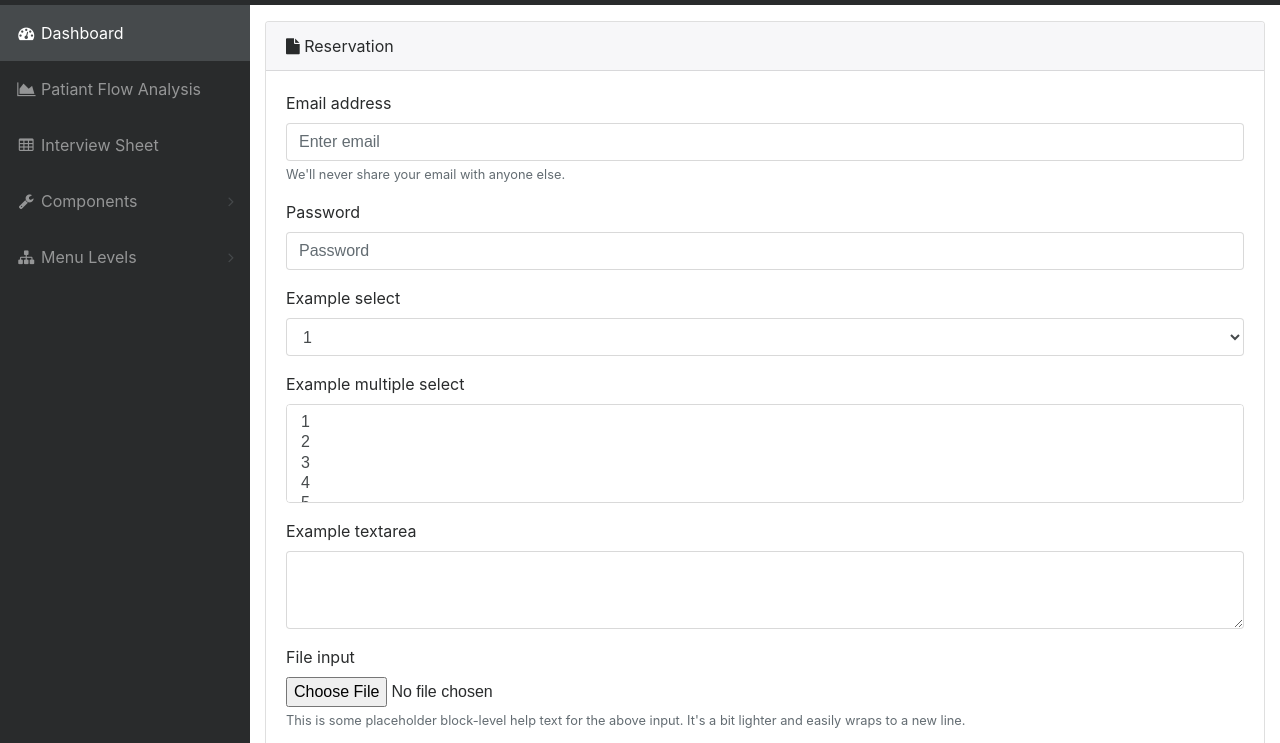
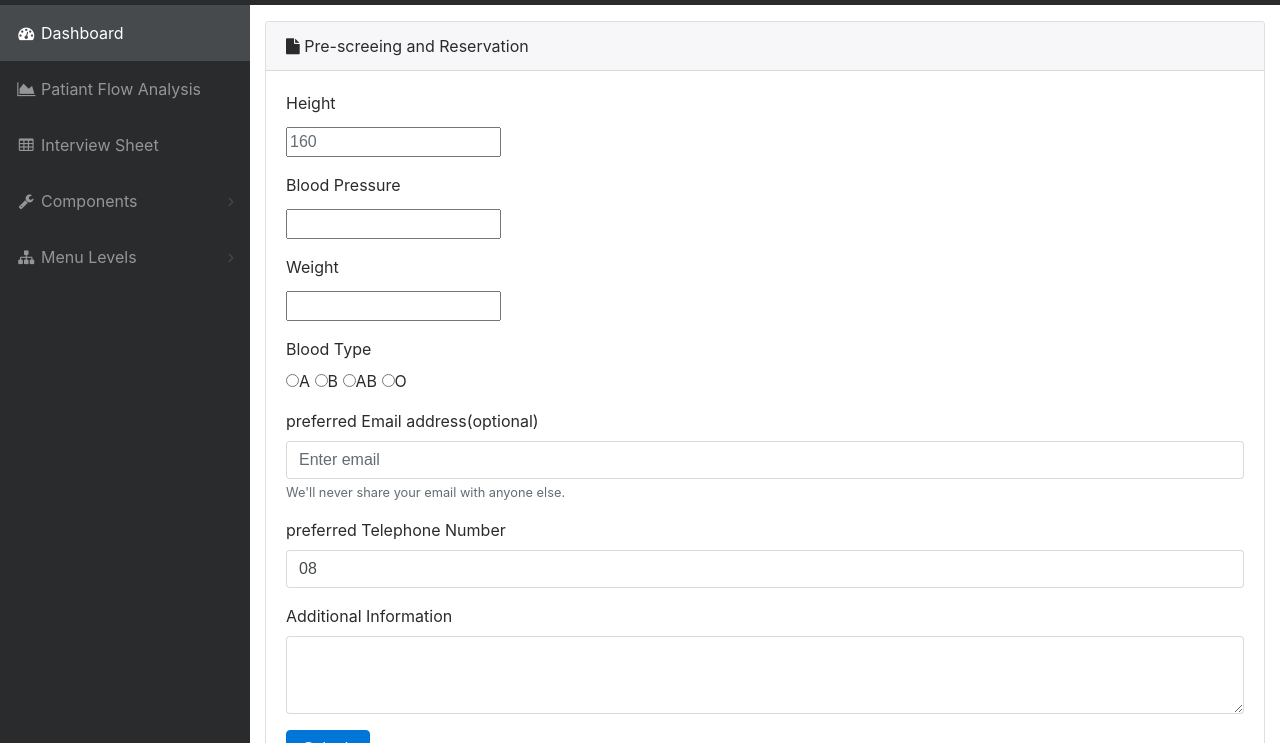
Before and after one commit to nose004/mhor-dwoun, a website with bundled scripts: page p-index.html in a window 1280 px wide. Shown: the part 51-794 px from the top of the page. Built offline with nearby package versions, Linux system fonts and the light colour scheme.

Commit message:
edit myaccount

```diff
--- a/p-index.html
+++ b/p-index.html
@@ -234,16 +234,40 @@
             <div class="card mb-3">
                 <div class="card-header">
                     <i class="fa fa-file"></i>
-                    Reservation
+                    Pre-screeing and Reservation
                 </div>
                 <div class="card-block">
                   <form>
                     <div class="form-group">
-                      <label for="exampleInputEmail1">Email address</label>
+                      <label>Height</label>
+                      <input type='number' id='height' class='form-text text-muted' value = '160'></input>
+                    </div>
+                    <div class="form-group">
+                      <label>Blood Pressure</label>
+                      <input type='number' class='form-text text-mute' id='blood pressure' required></input>
+                    </div>
+                    <div class='form-group'>
+                      <label>Weight</label>
+                      <input type='number' class='form-text text-muted' id='weight' required></input>
+                    </div>
+                    <div class='form-group'>
+                      <label>Blood Type</label> <br>
+                      <input type='radio' id = 'Blood type' value='A'>A</input>
+                      <input type='radio' id = 'Blood type' value='B'>B</input>
+                      <input type='radio' id = 'Blood type' value='AB'>AB</input>
+                      <input type='radio' id = 'Blood type' value='O'>O</input>
+
+                    </div>
+                    <div class="form-group">
+                      <label for="exampleInputEmail1">preferred Email address(optional)</label>
                       <input type="email" class="form-control" id="exampleInputEmail1" aria-describedby="emailHelp" placeholder="Enter email">
                       <small id="emailHelp" class="form-text text-muted">We'll never share your email with anyone else.</small>
                     </div>
                     <div class="form-group">
+                      <label>preferred Telephone Number</label>
+                      <input type='tel' id='tel' value='08' class='form-control' required />
+                    </div>
+                    <!--<div class="form-group">
                       <label for="exampleInputPassword1">Password</label>
                       <input type="password" class="form-control" id="exampleInputPassword1" placeholder="Password">
                     </div>
@@ -266,12 +290,12 @@
                         <option>4</option>
                         <option>5</option>
                       </select>
+                    </div>-->
+                    <div class="form-group">
+                      <label for="additional information">Additional Information</label>
+                      <textarea class="form-control" id="additional information" rows="3"></textarea>
                     </div>
-                    <div class="form-group">
-                      <label for="exampleTextarea">Example textarea</label>
-                      <textarea class="form-control" id="exampleTextarea" rows="3"></textarea>
-                    </div>
-                    <div class="form-group">
+                    <!--<div class="form-group">
                       <label for="exampleInputFile">File input</label>
                       <input type="file" class="form-control-file" id="exampleInputFile" aria-describedby="fileHelp">
                       <small id="fileHelp" class="form-text text-muted">This is some placeholder block-level help text for the above input. It's a bit lighter and easily wraps to a new line.</small>
@@ -302,7 +326,7 @@
                         <input type="checkbox" class="form-check-input">
                         Check me out
                       </label>
-                    </div>
+                    </div>-->
                     <button type="submit" class="btn btn-primary">Submit</button>
                   </form>
                 </div>
--- /dev/null
+++ b/scss/custom-style.scss
@@ -0,0 +1,3 @@
+#profilePic {
+display: none;
+}
--- a/scss/sb-admin.scss
+++ b/scss/sb-admin.scss
@@ -3,3 +3,4 @@
 @import "global.scss";
 @import "cards.scss";
 @import "navbar.scss";
+@import "custom-style.scss";
```
Also changed, not shown: p-myaccount.html (+4 -2 lines), css/sb-admin.css, css/sb-admin.min.css, images/bone.jpg (added).
